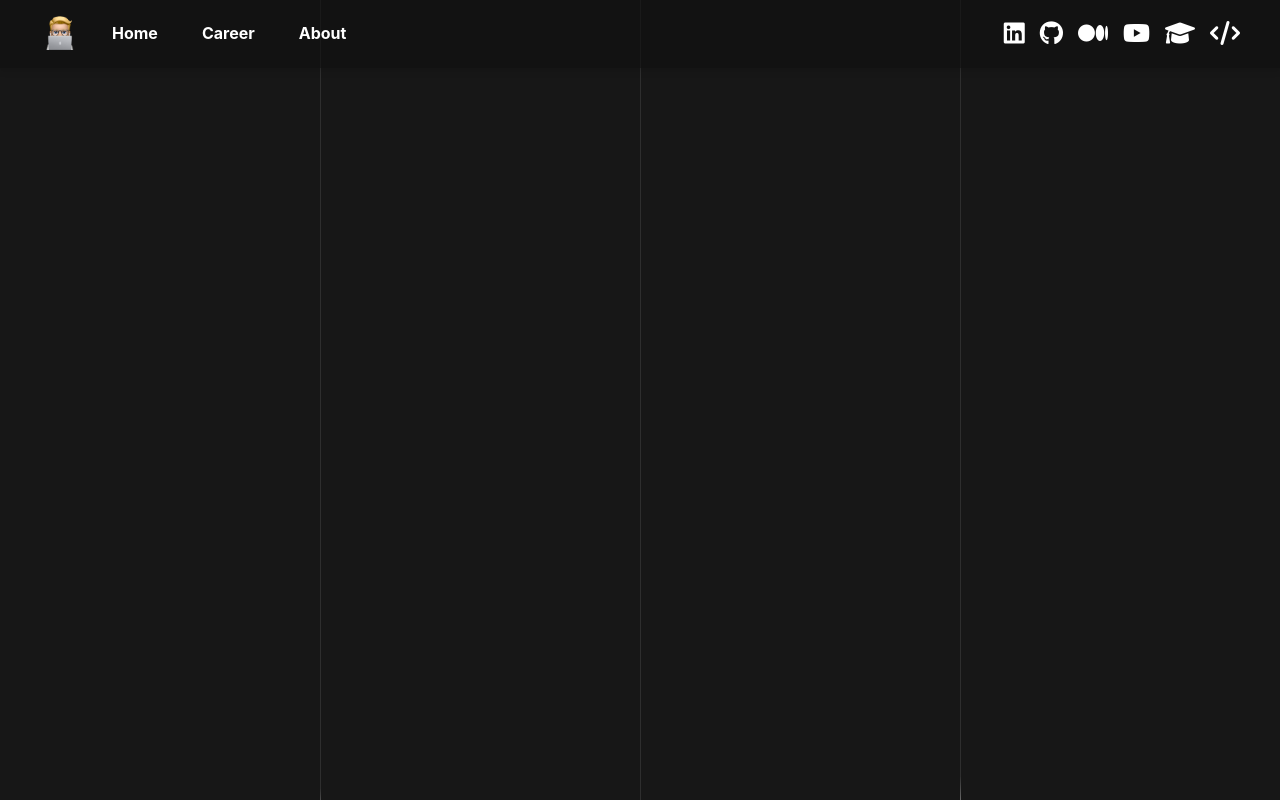
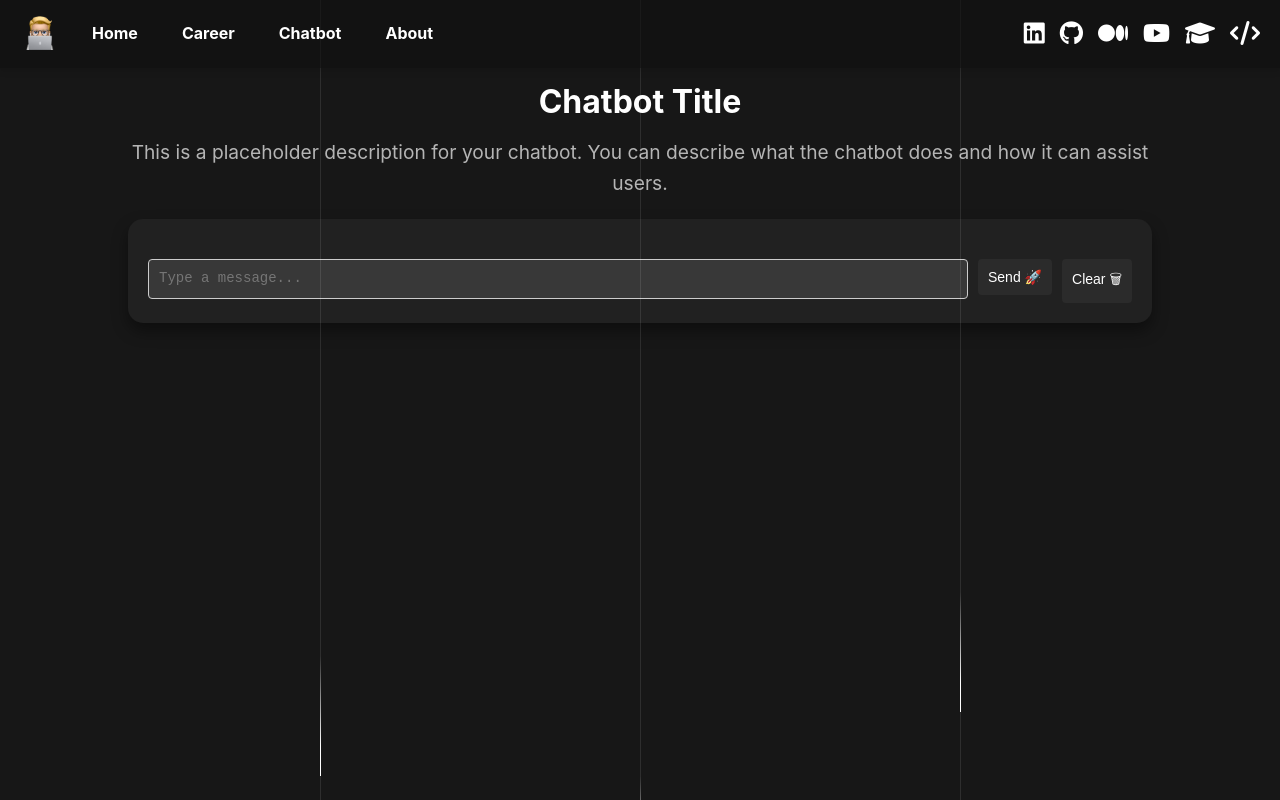
Before and after one commit to GitMarco27/marcosanguineti-website, a React (Create React App) app in the folder frontend/: page /chatbot in a window 1280 px wide. Before the commit this address had no page. Built offline with nearby package versions, Linux system fonts and the light colour scheme.

Commit message:
Chatbot placeholder

```diff
--- a/frontend/public/css/styles.css
+++ b/frontend/public/css/styles.css
@@ -226,7 +226,7 @@ html {
     flex-wrap: wrap; /* Allow wrapping */
     justify-content: space-between; /* Distribute space between items */
     align-items: center;
-    max-width: 1200px;
+    max-width: 100%;
     margin: 0 auto;
     width: 100%; /* Ensure container takes full width */
 }
@@ -390,3 +390,131 @@ html {
     display: block;
     border-radius: 10px;
 }
+/* ============================= */
+/*       CHATBOT                 */
+/* ============================= */
+
+.chatbot-section {
+    width: 80%;
+    max-width: 80%;
+    margin: 0 auto;
+    text-align: center;
+    color: white;
+    margin-bottom: 40px;
+  }
+
+  .chatbot-title {
+    font-size: 2em;
+    margin-bottom: 10px;
+  }
+
+  .chatbot-description {
+    font-size: 1.2em;
+    color: #B5B5B5;
+    margin-bottom: 20px;
+  }
+
+  .chatbot-container {
+    display: flex;
+    flex-direction: column;
+    justify-content: center;
+    align-items: center;
+    width: 100%;
+    max-width: 100%;
+    background-color: rgba(255, 255, 255, 0.044);
+    padding: 20px;
+    border-radius: 15px;
+    box-shadow: 0 8px 16px rgba(0, 0, 0, 0.4);
+    z-index: 1;
+    text-align: left;
+  }
+
+  .message-list {
+    width: 100%;
+    display: flex;
+    flex-direction: column;
+    gap: 10px;
+    overflow-y: auto;
+    max-height: 100%; /* Adjust to your preference */
+  }
+
+  .message-wrapper {
+    display: flex;
+    align-items: center;
+    gap: 10px;
+  }
+
+  .message-wrapper.user {
+    justify-content: flex-end;
+  }
+
+  .message-wrapper.ai {
+    justify-content: flex-start;
+  }
+
+  .avatar {
+    font-size: 24px;
+    color: #ccc;
+  }
+
+  .message {
+    width: fit-content;
+    max-width: 70%;
+    padding: 8px;
+    border-radius: 8px;
+    line-height: 1.6;
+    font-size: 14px;
+    word-wrap: break-word;
+  }
+
+  .message.user {
+    align-self: flex-end;
+    background-color: #DCF8C6;
+    color: #333;
+  }
+
+  .message.ai {
+    align-self: flex-start;
+    background-color: #E1E1E1;
+    color: #333;
+  }
+  .input-container {
+    display: flex;
+    width: 100%;
+    margin-top: 20px;
+    align-items: flex-start; /* Align items to start for better vertical alignment */
+  }
+
+  .input-field {
+    flex-grow: 1;
+    padding: 10px;
+    font-size: 14px;
+    border-radius: 4px;
+    border: 1px solid #ccc;
+    background-color: rgba(255, 255, 255, 0.1);
+    color: white;
+    resize: none; /* Prevent manual resizing */
+    overflow: hidden; /* Hide scrollbars */
+    min-height: 40px; /* Adjust as needed */
+  }
+
+  .send-button,
+  .clear-button {
+    margin-left: 10px;
+    padding: 10px;
+    font-size: 14px;
+    border-radius: 4px;
+    border: none;
+    background-color: rgba(255, 255, 255, 0.044);
+    color: white;
+    cursor: pointer;
+    transition: background-color 0.3s ease;
+  }
+
+  .send-button:hover {
+    background-color: #0056b3;
+  }
+
+  .clear-button:hover {
+    background-color: #d32f2f;
+  }
--- a/frontend/public/index.html
+++ b/frontend/public/index.html
@@ -22,6 +22,7 @@
         <ul class="navbar-menu">
           <li><a href="/">Home</a></li>
           <li><a href="/career">Career</a></li>
+          <li><a href="/chatbot">Chatbot</a></li>
           <li><a href="/about">About</a></li>
         </ul>
         <div class="contact-icons">
--- a/frontend/src/App.js
+++ b/frontend/src/App.js
@@ -5,6 +5,7 @@ import About from './pages/About';
 import LinkedinRedirect from './pages/ExternalRedirect';
 import Career from './pages/Career'
 import Clokko from './pages/Clokko';
+import Chatbot from './pages/Chatbot';
 
 function App() {
   return (
@@ -12,6 +13,7 @@ function App() {
       <Routes>
         <Route path="/" element={<Home />} />
         <Route path="/career" element={<Career />} />
+        <Route path="/chatbot" element={<Chatbot />} />
         <Route path="/about" element={<About />} />
         <Route path="/clokko" element={<Clokko />} />
         <Route path="/linkedin" element={<LinkedinRedirect />} />
--- /dev/null
+++ b/frontend/src/pages/Chatbot.js
@@ -0,0 +1,114 @@
+import React, { useState, useRef, useEffect } from 'react';
+
+function Chatbot() {
+  const [messages, setMessages] = useState([]);
+  const [inputValue, setInputValue] = useState('');
+  const [isProcessing, setIsProcessing] = useState(false);
+  const textareaRef = useRef(null);
+
+  const callApi = async (message) => {
+    // Placeholder response - replace with your actual API call
+    return new Promise((resolve) => {
+      setTimeout(() => {
+        resolve({
+          response: `You said: "${message}". This is a placeholder response.`
+        });
+      }, 1000);
+    });
+  };
+
+  const handleSubmit = async (event) => {
+    event.preventDefault();
+    if (inputValue.trim()) {
+      setMessages([...messages, { sender: 'user', text: inputValue }]);
+      setInputValue('');  // Clear the input immediately after sending
+      setIsProcessing(true);  // Disable input and button
+
+      const apiResponse = await callApi(inputValue);
+
+      setMessages((prevMessages) => [
+        ...prevMessages,
+        { sender: 'ai', text: apiResponse.response }
+      ]);
+
+      setIsProcessing(false);  // Re-enable input and button
+    }
+  };
+
+  const handleClearChat = (event) => {
+    event.preventDefault(); // Prevent form submission
+    setMessages([]);  // Clear all messages
+    setInputValue(''); // Clear input field
+  };
+
+  // Auto-resize textarea
+  useEffect(() => {
+    if (textareaRef.current) {
+      textareaRef.current.style.height = 'auto';
+      textareaRef.current.style.height = `${textareaRef.current.scrollHeight}px`;
+    }
+  }, [inputValue]);
+
+  // Handle Enter key to submit form
+  const handleKeyDown = (event) => {
+    if (event.key === 'Enter') {
+      event.preventDefault(); // Prevent default new line behavior
+      handleSubmit(event); // Submit the form
+    }
+  };
+
+  return (
+    <div className="chatbot-section">
+      <h1 className="chatbot-title">Chatbot Title</h1>
+      <p className="chatbot-description">
+        This is a placeholder description for your chatbot. You can describe what the chatbot does and how it can assist users.
+      </p>
+      <div className="chatbot-container">
+        <div className="message-list">
+          {messages.map((message, index) => (
+            <div
+              key={index}
+              className={`message-wrapper ${message.sender}`}
+            >
+              <i
+                className={`avatar ${message.sender === 'user' ? 'fas fa-user' : 'fas fa-robot'}`}
+                aria-hidden="true"
+              ></i>
+              <div className={`message ${message.sender}`}>
+                <strong>{message.sender === 'user' ? 'Human: ' : 'AI Assistant: '}</strong>
+                {message.text}
+              </div>
+            </div>
+          ))}
+        </div>
+        <form onSubmit={handleSubmit} className="input-container">
+          <textarea
+            ref={textareaRef}
+            value={inputValue}
+            onChange={(e) => setInputValue(e.target.value)}
+            className="input-field"
+            placeholder="Type a message..."
+            rows="1"
+            onKeyDown={handleKeyDown}
+          />
+          <button
+            type="submit"
+            className="send-button"
+            disabled={isProcessing} // Disable button while processing
+          >
+            Send &#128640;
+          </button>
+          <button
+            type="button" // Change button type to 'button' to prevent form submission
+            onClick={handleClearChat}
+            className="clear-button"
+          >
+            Clear &#128465;
+          </button>
+        </form>
+      </div>
+    </div>
+  );
+}
+
+export default Chatbot;
--- a/frontend/src/pages/Clokko.js
+++ b/frontend/src/pages/Clokko.js
@@ -82,7 +82,7 @@ const Clokko = () => {
   const clockStyle = {
     position: 'absolute',
     top: '48%',
-    left: '49%',
+    left: '49.5%',
     transform: 'translate(-50%, -50%)',
     fontFamily: 'Digital-7, sans-serif', // You might want to use a digital-style font
     fontSize: `${Math.min(containerDimensions.width, containerDimensions.height) * 0.06}px`, // Adjust size based on container
```
